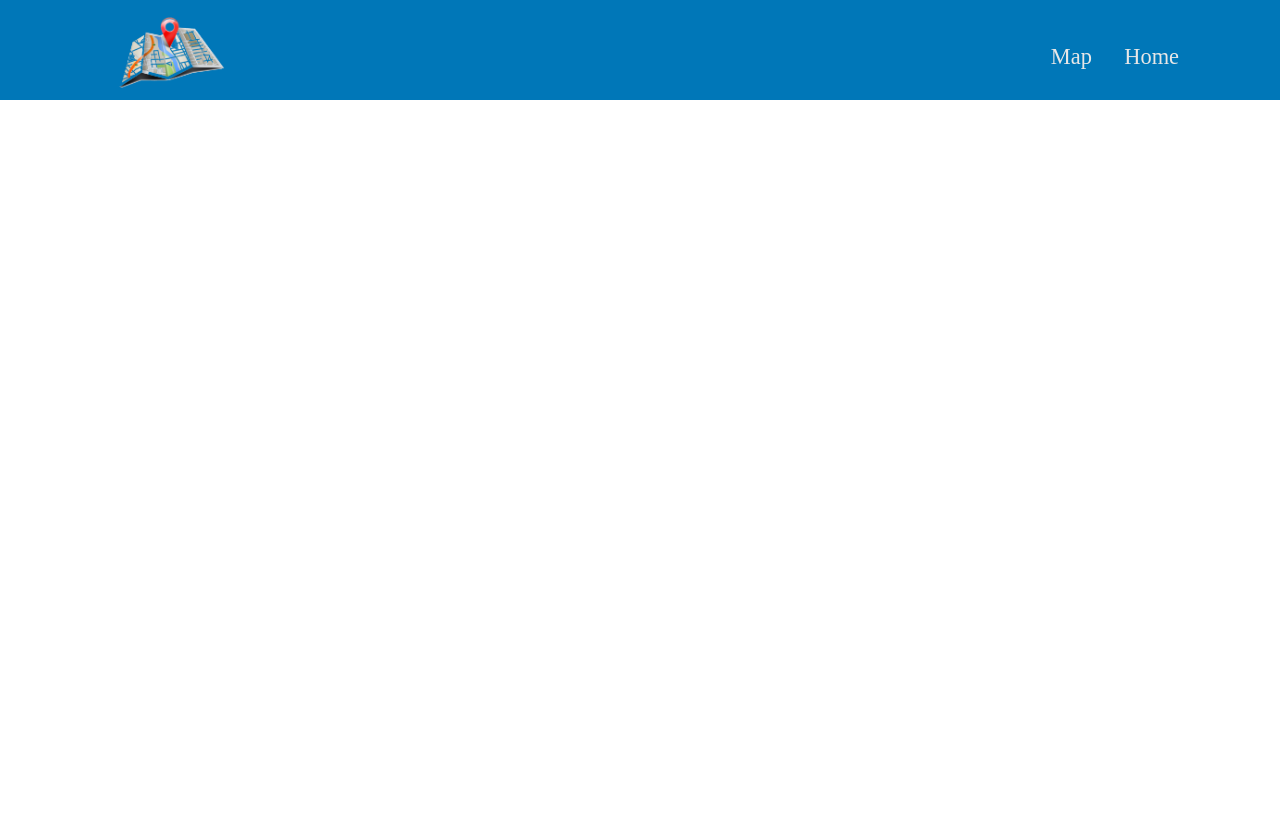
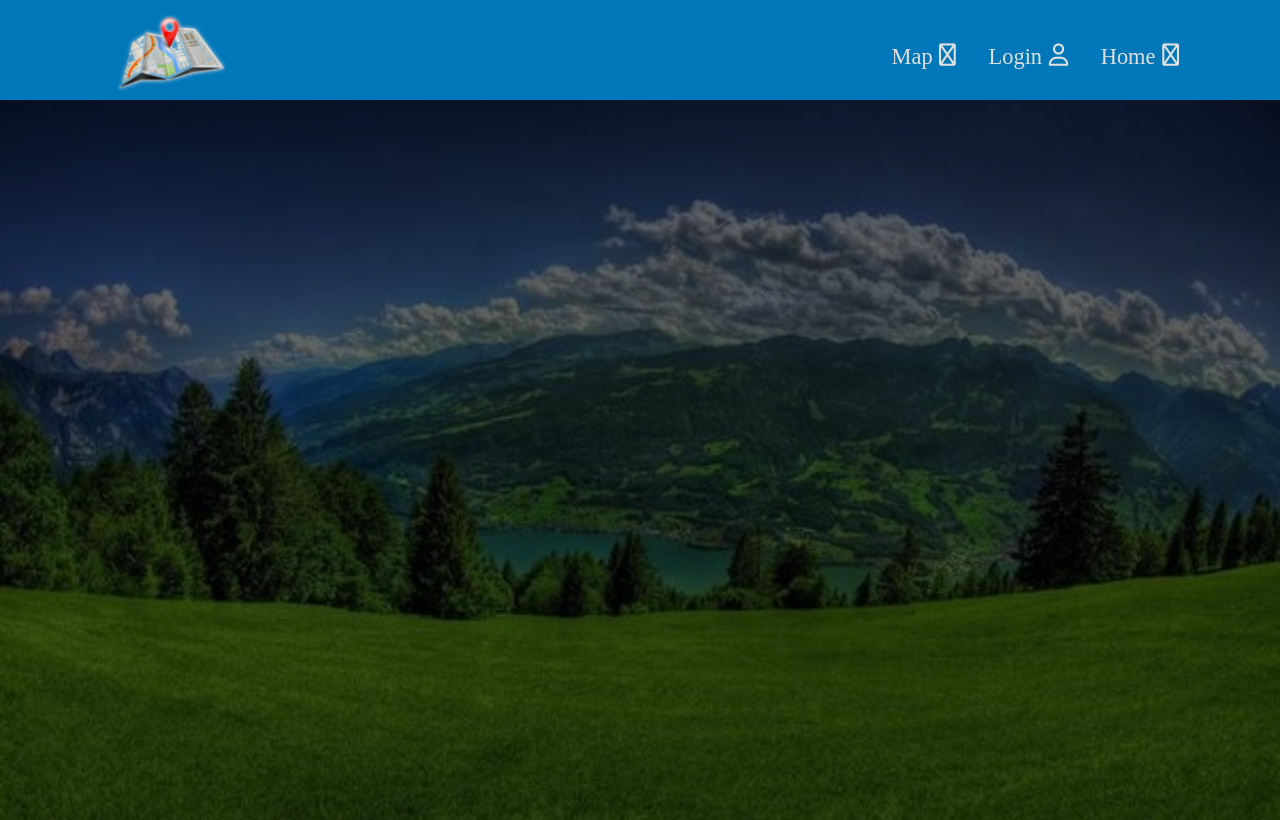
Before and after one commit to Stiliyan26/GeoTrackingApp, a React (Vite) app: page / in a window 1280 px wide. Built offline with nearby package versions, Linux system fonts and the light colour scheme; a web font is replaced by a local one.

Commit message:
background image added

```diff
--- a/index.html
+++ b/index.html
@@ -3,6 +3,7 @@
   <head>
     <meta charset="UTF-8" />
     <link rel="icon" type="image/svg+xml" href="/src/assets/location.svg" />
+    <link rel="stylesheet" href="https://pro.fontawesome.com/releases/v6.0.0-beta3/css/all.css">
     <meta name="viewport" content="width=device-width, initial-scale=1.0" />
     <title>Geo Tracker</title>
   </head>
--- a/src/App.css
+++ b/src/App.css
@@ -0,0 +1,22 @@
+.main-container {
+    background-image: url('/public/images/background.jpg');
+    background-size: cover;
+    background-position: center;
+    background-repeat: no-repeat;
+    width: 100%;
+    min-height: 90vh;
+    position: relative;
+    z-index: 1;
+}
+
+.main-container::after {
+    position: absolute;
+    content: '';
+    width: 100%;
+    height: 100%;
+    top: 0px;
+    left: 0px;
+    z-index: -1;
+    background-color: black;
+    opacity: 0.6;
+}
--- a/src/App.tsx
+++ b/src/App.tsx
@@ -6,6 +6,9 @@ function App() {
   return (
     <>
       <Header />
+
+      <main className='main-container'>
+      </main>
     </>
   )
 }
--- a/src/components/Header/Header.module.css
+++ b/src/components/Header/Header.module.css
@@ -19,15 +19,18 @@
     font-size: 1.4em;
 }
 
-.option a {
+/* option */
+.option .option-link {
     color: var(--text-color);
     text-decoration: none;
     cursor: pointer;
     position: relative;
     padding: 0 5px;
+    display: flex;
+    gap: 0.3em;
 }
 
-.option a::after {
+.option .option-link::after {
     content: '';
     position: absolute;
     background-color: #00b4d8;
@@ -38,30 +41,42 @@
     transition: 0.3s;
 }
 
-.option a:hover {
+.option .option-link:hover {
     color: var(--text-hover-color);
 }
 
-.option a:hover:after {
+.option .option-link:hover:after {
     width: 100%;
 }
 
-
-.circular-image {
+/* img */
+.img-container {
     max-width: 150px;
     max-height: 150px;
     border-radius: 50%;
-    overflow: hidden;
 }
 
 .img {
     width: 100%;
     height: 100%;
     object-fit: cover;
+    animation: levitateAndGlow 4s ease-in-out infinite;
+}
+/* animations */
+@keyframes levitateAndGlow {
+    0%, 100% {
+        transform: translateY(0px);
+        filter: drop-shadow(0 0 2px #d5d9de);
+    }
+    50% {
+        transform: translateY(-10px);
+        filter: drop-shadow(0 0 12px #d5d9de);
+    }
 }
 
+/* media queries */
 @media screen and (max-width: 768px) {
-    .circular-image {
+    .img-container {
         max-width: 100px;
         max-height: 100px;
     }
--- a/src/components/Header/Header.tsx
+++ b/src/components/Header/Header.tsx
@@ -4,15 +4,21 @@ import { Link } from 'react-router-dom';
 
 export default function Header() {
     const options = [
-        { name: 'Map', route: '/map' },
-        { name: 'Home', route: '/' }
-    ]
+        { name: 'Map', route: '/map', icon: 'fa-regular fa-location-dot fa-beat' },
+        { name: 'Login', route: '/login', icon: 'fa-regular fa-user' },
+        { name: 'Home', route: '/', icon: 'fa-regular fa-house-chimney' }
+    ];
 
     const getAllOptions = () => {
+        if (!options || options.length === 0) {
+            return null;
+        }
+
         return options.map((option, index) => (
             <li key={index} className={styles['option']}>
-                <Link to={option.route}>
-                    {option.name}
+                <Link to={option.route} className={styles['option-link']}>
+                    <span className={styles['option-name']}>{option.name}</span>
+                    <i className={option.icon}></i>
                 </Link>
             </li>
         ))
@@ -22,7 +28,7 @@ export default function Header() {
         <>
             <header className={styles['header']}>
                 <section className={styles['header__navbar']}>
-                    <div className={styles['circular-image']}>
+                    <div className={styles['img-container']}>
                         <Link to="/">
                             <img className={styles['img']} src="/images/logo.png" />
                         </Link>
--- a/src/index.css
+++ b/src/index.css
@@ -2,7 +2,7 @@
 
 :root {
     --primary-color: hsl(201, 100%, 36%);
-    --text-color: #e7e7e7;
+    --text-color: #e0e0e0;
     --text-hover-color: #f8f9fa;
 
 }
```
Also changed, not shown: public/images/background.jpg (added).
